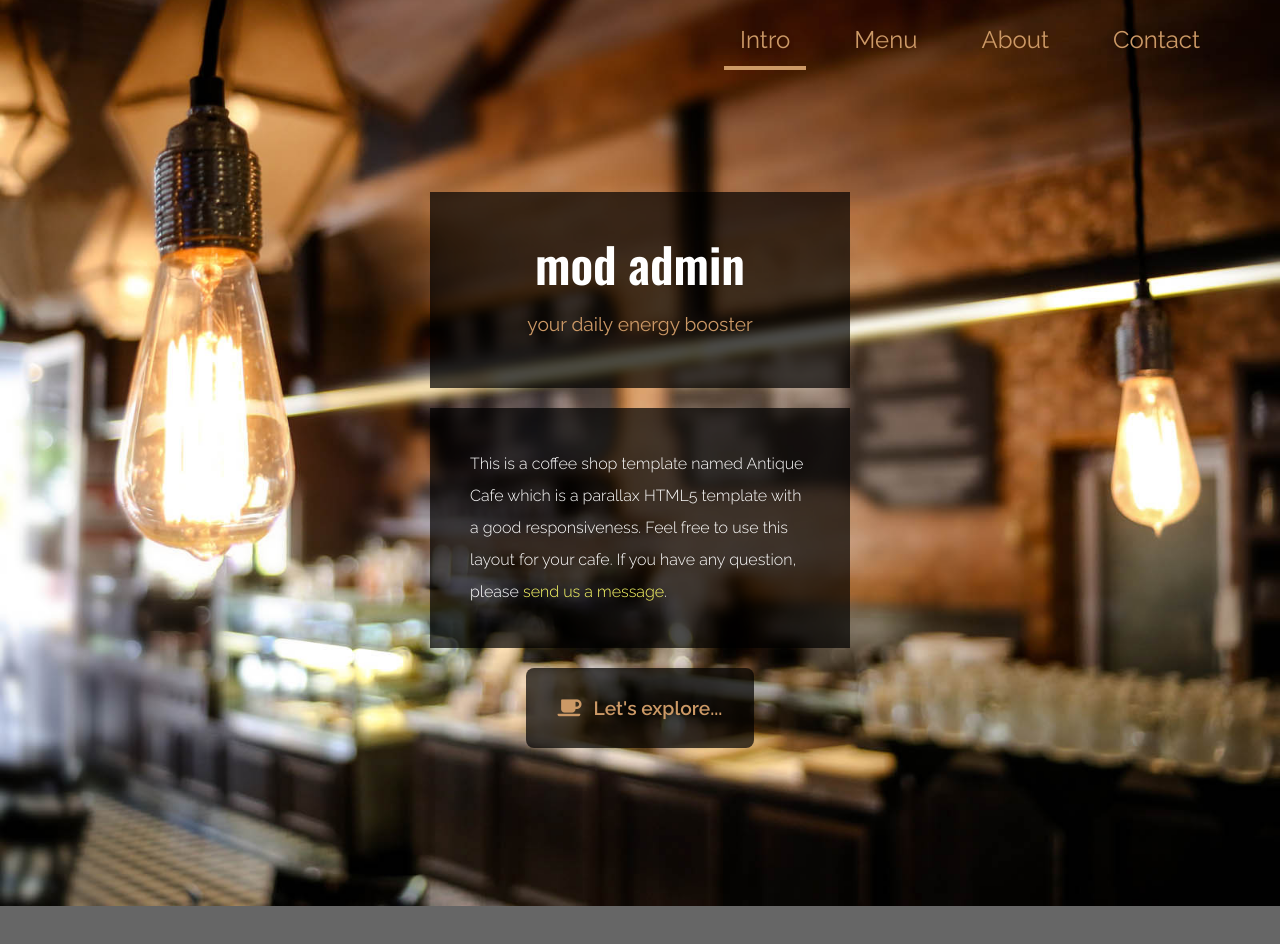
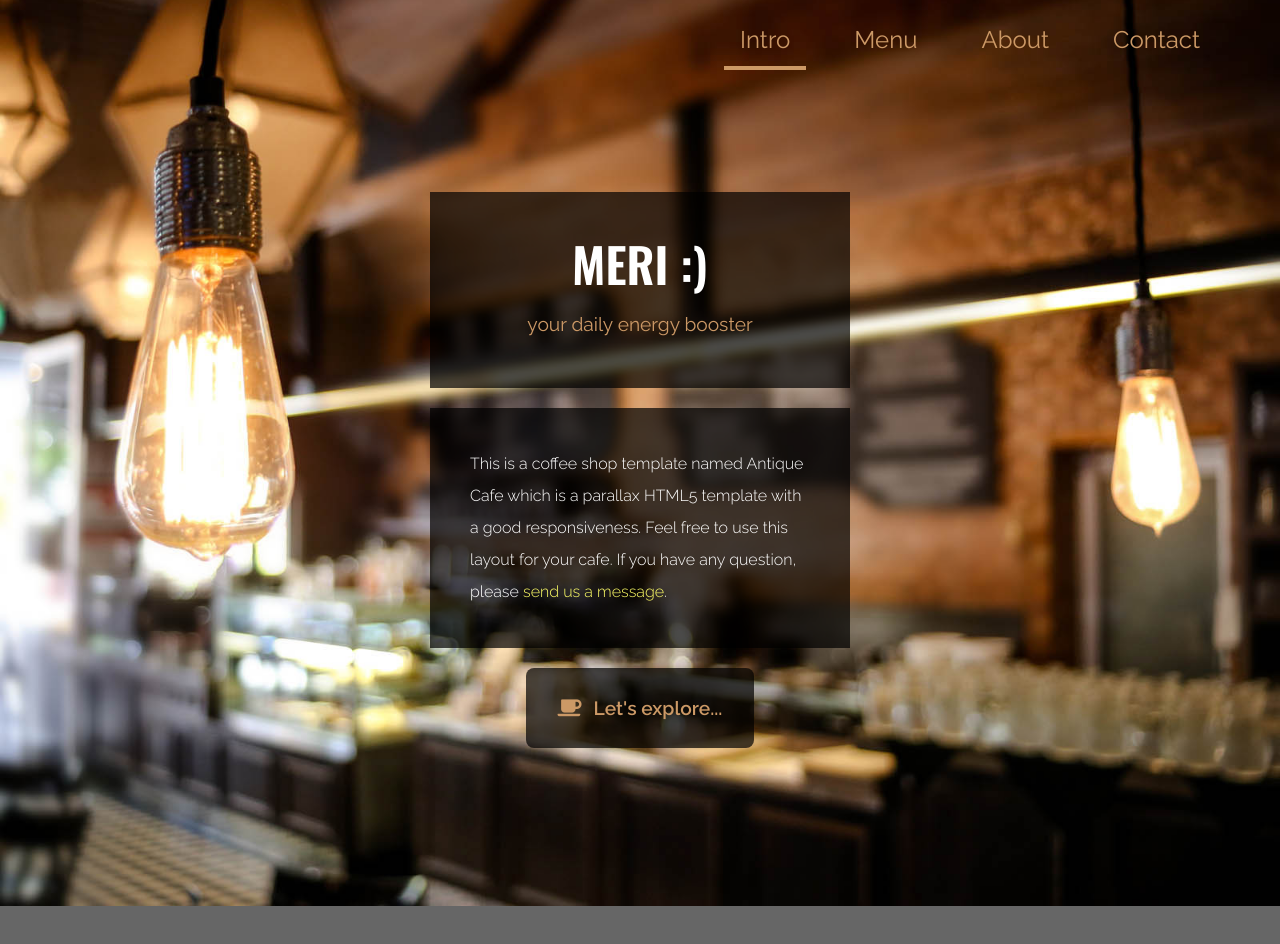
Before and after one commit to SMXFs/projectegit, a plain HTML site: page index.html in a window 1280 px wide. Shown: the top 944 px of the page. Drawn offline with nearby package versions, Linux system fonts and the light colour scheme.

Commit message:
Modificado por Meri

```diff
--- a/index.html
+++ b/index.html
@@ -38,7 +38,7 @@ https://www.tooplate.com/view/2126-antique-cafe
         <div class="container mx-auto px-2 tm-intro-width">
             <div class="sm:pb-60 sm:pt-48 py-20">
                 <div class="bg-black bg-opacity-70 p-12 mb-5 text-center">
-                    <h1 class="text-white text-5xl tm-logo-font mb-5">mod admin</h1>
+                    <h1 class="text-white text-5xl tm-logo-font mb-5">MERI :)</h1>
                     <p class="tm-text-gold tm-text-2xl">your daily energy booster</p>
                 </div>
                 <div class="bg-black bg-opacity-70 p-10 mb-5">
```
Also changed, not shown: meri.html (added, +1 -0 lines).
